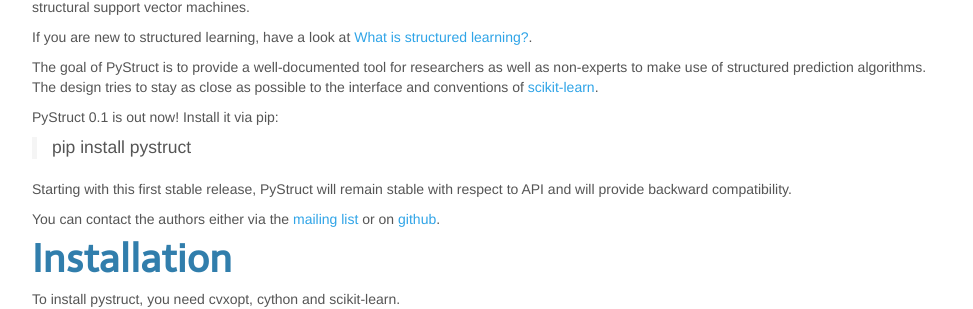
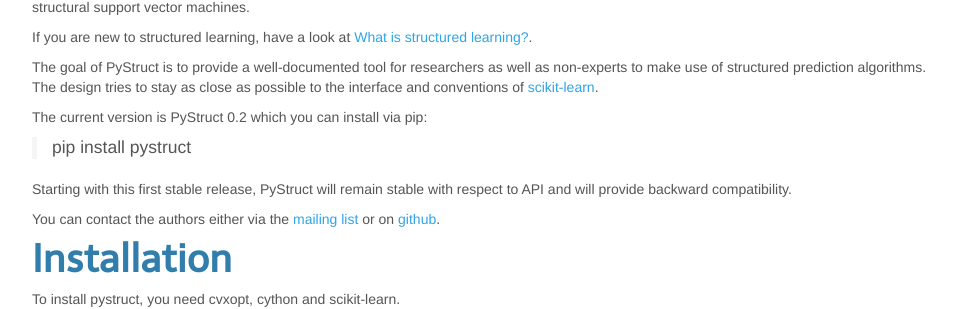
Before and after one commit to pystruct/pystruct, a Sphinx documentation site: the page built from doc/index.rst, in a window 1280 px wide and 1317 px high. Shown: the part 193-502 px from the top of the window, without its empty margins (153-1126 px from the left). Built offline with Sphinx 7.4.7, drawn with Linux system fonts in a browser that asks for light colours; formulas are drawn with MathJax 3; pages that are not in the unit, such as notebooks, are missing from menus.

Commit message:
REL say that 0.2 is the current release

```diff
--- a/doc/index.rst
+++ b/doc/index.rst
@@ -15,7 +15,7 @@
 The design tries to stay as close as possible to the interface and conventions
 of `scikit-learn <http://scikit-learn.org/dev>`_.
 
-PyStruct 0.1 is out now! Install it via pip:
+The current version is PyStruct 0.2 which you can install via pip:
 
     pip install pystruct
 
--- a/setup.py
+++ b/setup.py
@@ -8,7 +8,7 @@
     os.remove('MANIFEST')
 
 setup(name="pystruct",
-      version="0.2-dev",
+      version="0.2",
       install_requires=["ad3", "pyqpbo"],
       packages=['pystruct', 'pystruct.learners', 'pystruct.inference',
                 'pystruct.models', 'pystruct.utils', 'pystruct.datasets',
```
